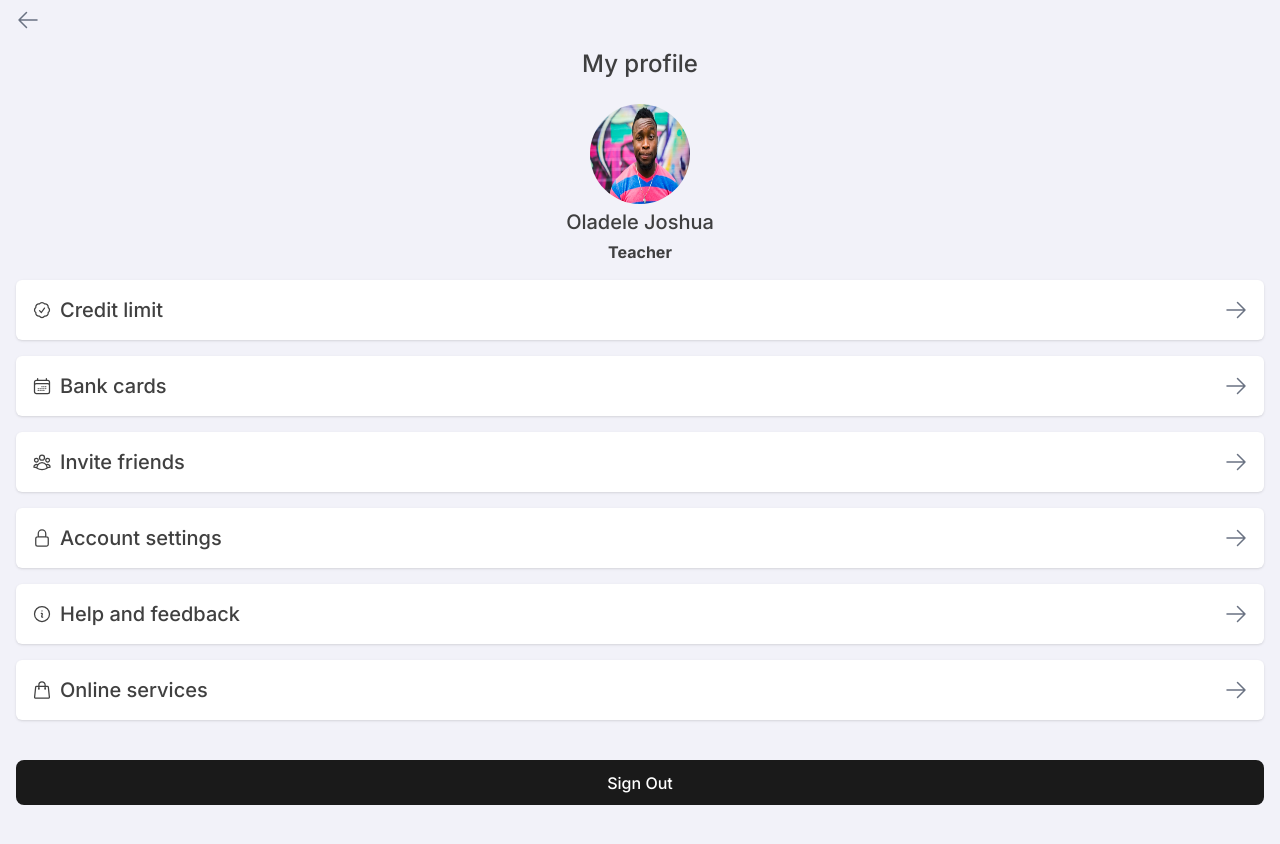
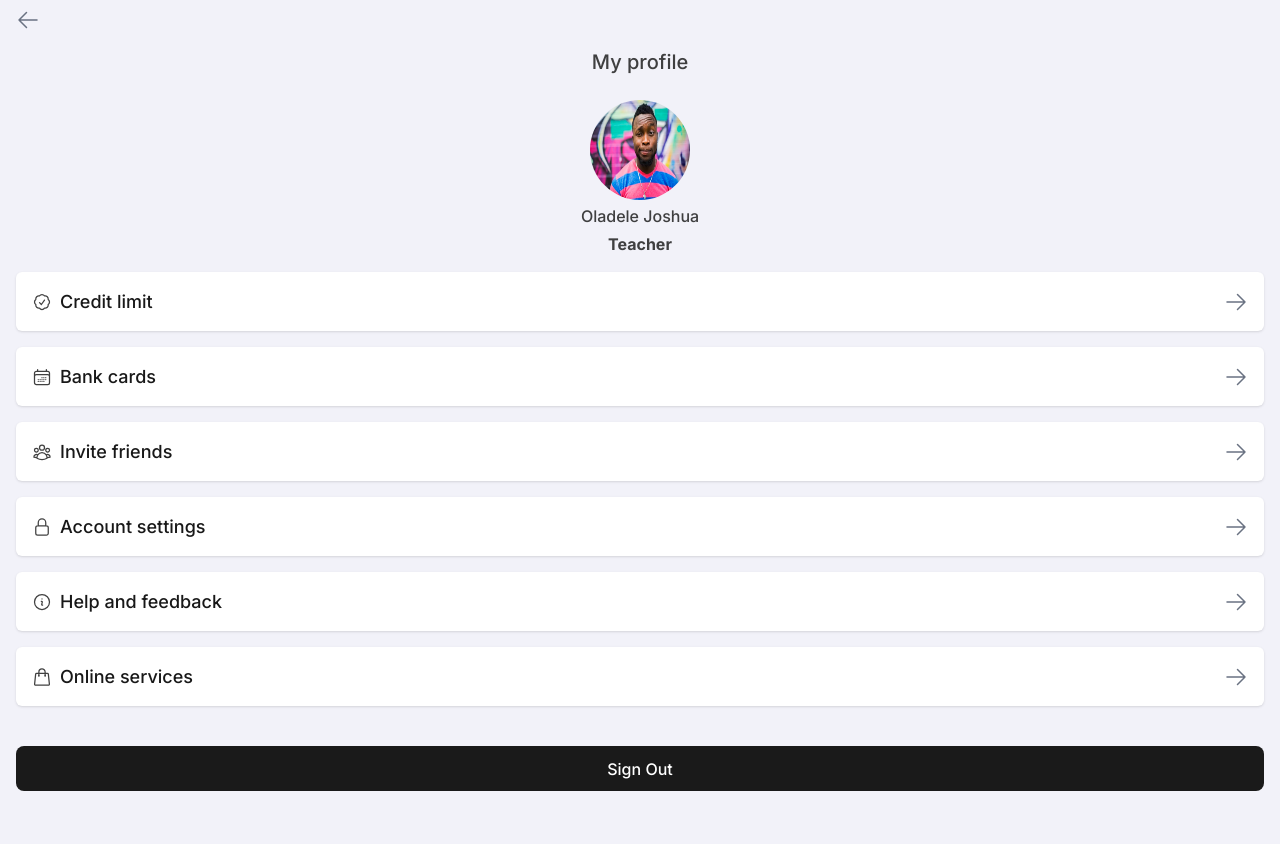
Before and after one commit to DiranDesai/CashPay, a React (Vite) app: page / in a window 1280 px wide. Shown: the top 844 px of the page. Built offline with nearby package versions, Linux system fonts and the light colour scheme.

Commit message:
Update codebase

```diff
--- a/src/components/ProfileMenu.jsx
+++ b/src/components/ProfileMenu.jsx
@@ -6,7 +6,7 @@ function ProfileMenu({Icon, title}) {
     <div className="flex align-center justify-between mt-4 shadow-sm bg-white p-4 rounded-md hover:shadow-md cursor-pointer transition duration-200 ease-in-out">
         <div className='flex align-center space-x-2'>
             <span className="w-5 h-5 self-center">{Icon}</span>
-            <h2 className="text-xl font-[500] self-center">{title}</h2>
+            <h2 className="text-[18px] text-[#181818] font-[500] self-center">{title}</h2>
         </div>
         <ArrowRightIcon  className="h-6 w-6 font-bold text-gray-500 self-center" />
     </div>
--- a/src/pages/Profile.jsx
+++ b/src/pages/Profile.jsx
@@ -11,9 +11,9 @@ function Profile() {
         <ArrowLeftIcon className="h-6 w-6 font-bold text-gray-500" />
         <div className="flex justify-center items-center mt-4">
             <div className="flex flex-col justify-center items-center space-y-1">
-                <h2 className="text-2xl font-[500]">My profile</h2>
+                <h2 className="text-xl font-[500]">My profile</h2>
                 <img src={profilePic} className="w-25 h-25 mt-5 rounded-full" alt="" />
-                <h2 className="text-xl font-[500]">Oladele Joshua</h2>
+                <h2 className="text-md font-[500]">Oladele Joshua</h2>
                 <p className="font-bold">Teacher</p>
             </div>
         </div>
```
